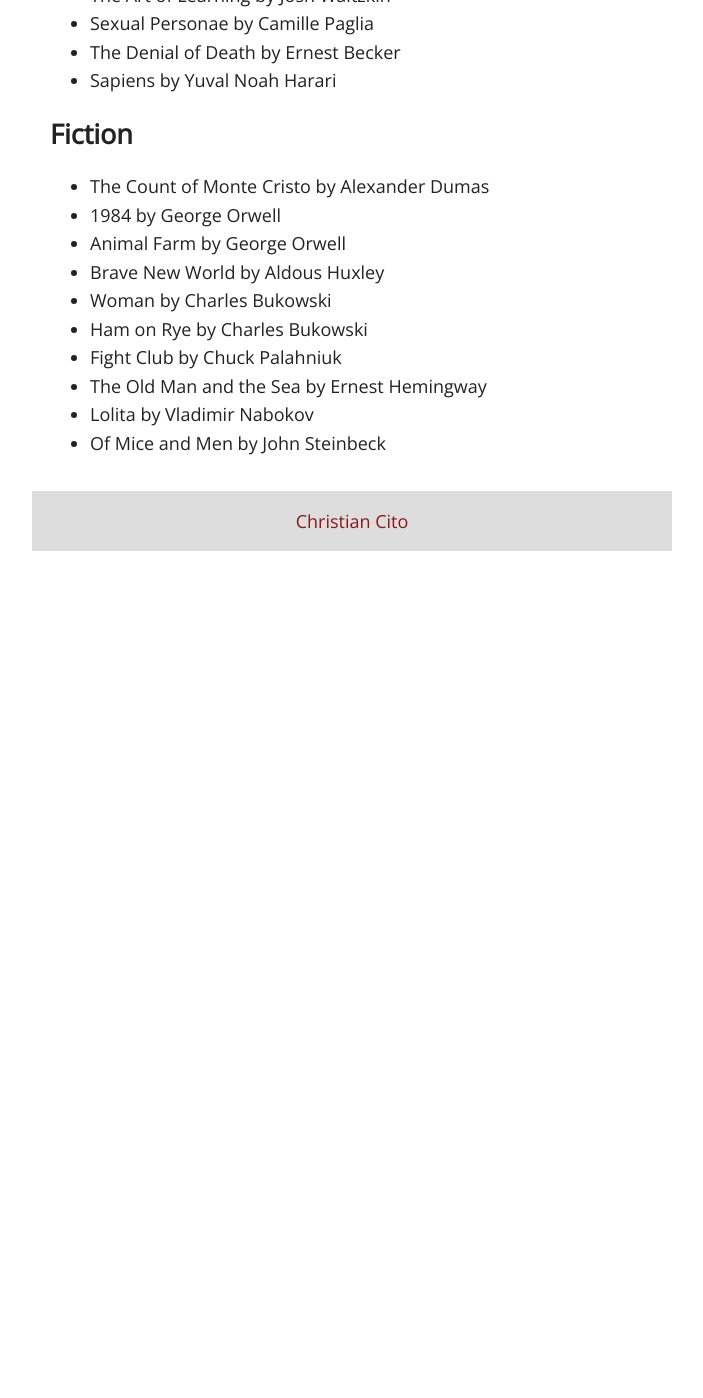
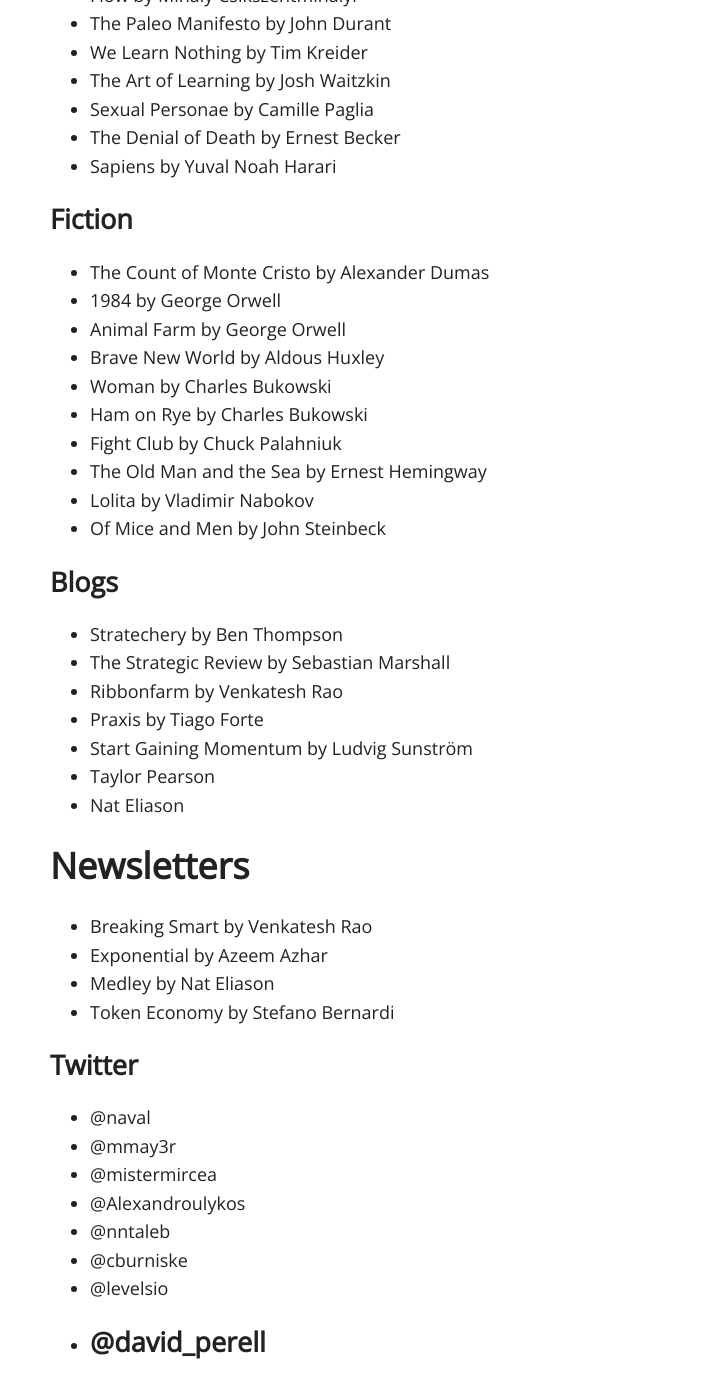
Before and after one commit to chrcit/christiancito.com, a Jekyll site: the page built from _posts/2017-10-28-reading.md, in a window 1280 px wide and 1400 px high, scrolled down 898 px. Shown: the whole window, without its empty margins (288-991 px from the left). Built offline with Jekyll 4.4.1, drawn with Linux system fonts in a browser that asks for light colours; before the commit the page ends 1449 px from its top, so only the background shows below that; some of the changed text lies outside the part shown.

Commit message:
Expanded Resources Section with Blogs, Newsletters and Twitter

```diff
--- a/_posts/2017-10-28-reading.md
+++ b/_posts/2017-10-28-reading.md
@@ -21,6 +21,9 @@
 - Antifragile by Nassim Taleb
 - The Gulag Archipelago by Alexander Solzhenitsyn
 - Maps of Meaning by Jordan B. Peterson
+- Psychological Types by Carl Jung
+- Thus Spoke Zarathustra by Friedrich Nietzsche
+- The Gay Science by Friedrich Nietzsche
 - The Sovereign Individual by James Dale Davidson & William Rees-Mogg
 - The Lessons of History by Will & Ariel Durant
 - The 48 Laws of Power by Robert Greene
@@ -47,3 +50,30 @@
 - The Old Man and the Sea by Ernest Hemingway
 - Lolita by Vladimir Nabokov
 - Of Mice and Men by John Steinbeck
+
+## Blogs
+
+- Stratechery by Ben Thompson
+- The Strategic Review by Sebastian Marshall
+- Ribbonfarm by Venkatesh Rao
+- Praxis by Tiago Forte
+- Start Gaining Momentum by Ludvig Sunström
+- Taylor Pearson
+- Nat Eliason
+
+# Newsletters
+- Breaking Smart by Venkatesh Rao
+- Exponential by Azeem Azhar
+- Medley by Nat Eliason
+- Token Economy by Stefano Bernardi
+
+## Twitter
+- @naval
+- @mmay3r
+- @mistermircea
+- @Alexandroulykos
+- @nntaleb
+- @cburniske
+- @levelsio
+- @david_perell
+-
```
Also changed, not shown: other parts of _posts/2017-10-28-reading.md (+1 -1 lines).
